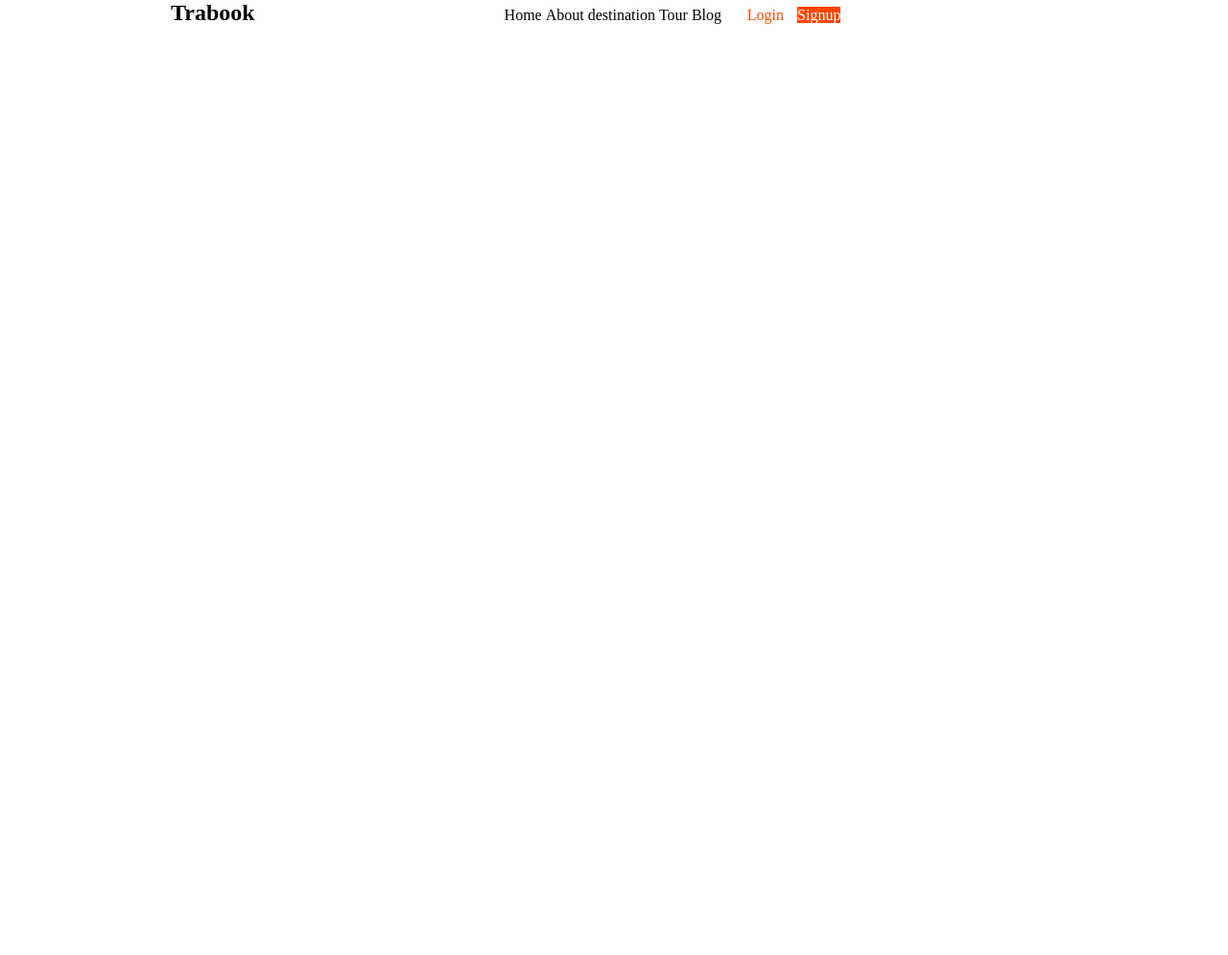
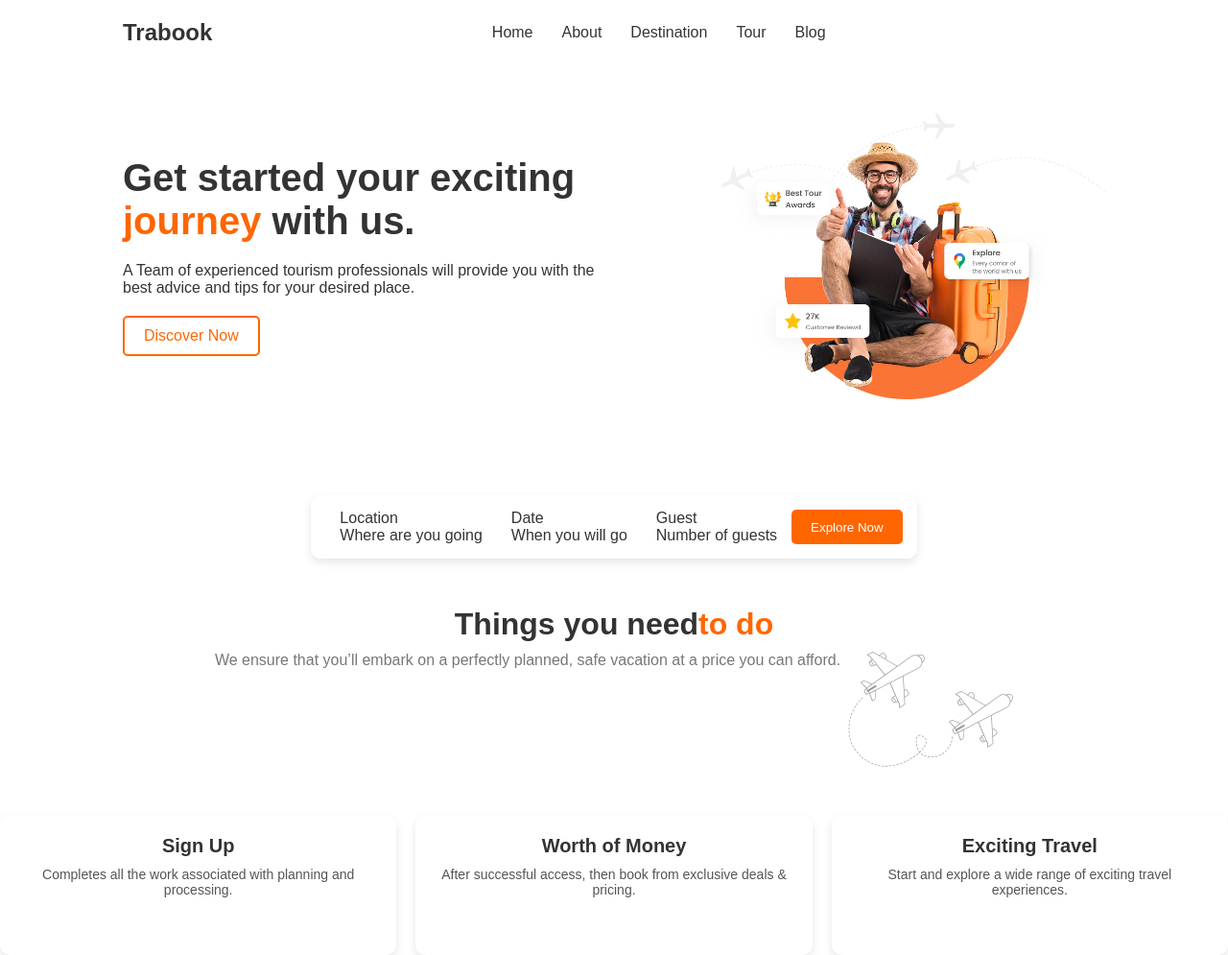
Before and after one commit to Sreenithiii/Task-1, a plain HTML site: page index.html in a window 1280 px wide. Shown: the whole page at 96% size. Before the commit the page ends 800 px from the top, so only its background shows below. Drawn offline with Linux system fonts and the light colour scheme.

Commit message:
code updated

```diff
--- a/index.html
+++ b/index.html
@@ -7,24 +7,74 @@
     <link rel="stylesheet" href="style.css"/>
 </head>
 <body>
-    <div class="header">
-        <nav>
-            <h1>Trabook</h1>
-            <ul>
-                <li>Home</li>
-                <li>About</li>
-                <li>destination</li>
-                <li>Tour</li>
-                <li>Blog</li>
-               </ul>
-               <button1>Login</button1>
-               <button2>Signup</button2>
-        </nav>
+    <header>
+        <nav class="navbar">
+        <div class="logo"> Trabook</div>
+        <ul class="nav-links">
+            <li><a href="#">Home</a></li>
+            <li><a href="#">About</a></li>
+            <li><a href="#">Destination</a></li>
+            <li><a href="#">Tour</a></li>
+            <li><a href="#">Blog</a></li>
+            </ul>
+            <div class="buttons">
+                <a href="#" class="login"></a>
+                <a href="#" class="Signup"></a>
+
+            </div>
+         </nav>
+    </header>
+
+    <section class="hero">
+    <div class="hero-text">
+        <h1>Get started your exciting <span class="highlight">journey</span> with us.</h1>
+            <p>A Team of experienced tourism professionals will provide you with the best advice and tips for your desired place.</p>
+            <a href="#" class="cta">Discover Now</a>
+        </div>
+        <div class="hero-image">
+            <img src= images/Image.jpg alt="Traveler">
+        </div>
+
+   </section>
+
+   <section class="search-bar">
+    <div class="search-box">
+        <div class="search-item">Location <br><span>Where are you going</span></div>
+        <div class="search-item">Date <br><span>When you will go</span></div>
+        <div class="search-item">Guest <br><span>Number of guests</span></div>
+        <button class="search-btn">Explore Now</button>
     </div>
+</section>
 
 
-    <div class="content"></div>
-    <div class="searchbar"></div>
+<section class="steps-section">
+
+    <h2>Things you need <span class="highlight">to do</span></h2>
+    <p>We ensure that you’ll embark on a perfectly planned, safe vacation at a price you can afford. <img src="images/Element.png"></p>
+
+    <div class="steps-container">
+        <div class="step-card">
+
+            <h3>Sign Up</h3>
+            <p>Completes all the work associated with planning and processing.</p>
+        </div>
+
+        <div class="step-card">
+            <h3>Worth of Money</h3>
+            <p>After successful access, then book from exclusive deals & pricing.</p>
+        </div>
+
+        <div class="step-card">
+
+            <h3>Exciting Travel</h3>
+            <p>Start and explore a wide range of exciting travel experiences.</p>
+        </div>
+    </div>
+</section>
+
+
+
+
 
 </body>
 </html>
--- a/style.css
+++ b/style.css
@@ -1,36 +1,208 @@
-*{
+* {
     margin: 0;
     padding: 0;
-
-}
-nav{
-
-    display:inline;
-    margin:10%;
-    padding: 10px;
-    background-color: white;
-    color: black;
-    padding: 50px;
+    box-sizing: border-box;
+    font-family: Arial, sans-serif;
 }
 
-h1,ul,li{
-    display:inline;
+body {
+    background: #fff;
+    color: #333;
 }
 
-ul{
- margin-left:20%;
-
+.navbar {
+    display: flex;
+    justify-content: space-between;
+    align-items: center;
+    padding: 20px 10%;
+    background: #fff;
 }
 
-button1{
-margin-left:1%;
-padding: 10px;
-background-color:white;
-color:orangered;
-
+.logo {
+    font-size: 24px;
+    font-weight: bold;
 }
 
-button2{
-    background-color: orangered;
-    color: white;
+.nav-links {
+    list-style: none;
+    display: flex;
 }
+
+.nav-links li {
+    margin: 0 15px;
+}
+
+.nav-links a {
+    text-decoration: none;
+    color: #333;
+    font-size: 16px;
+}
+
+.auth-buttons a {
+    margin-left: 15px;
+    padding: 10px 20px;
+    text-decoration: none;
+    border-radius: 5px;
+}
+
+.login {
+    color: #ff6600;
+}
+
+.signup {
+    background: #ff6600;
+    color: #fff;
+}
+
+.hero {
+    display: flex;
+    align-items: center;
+    justify-content: space-between;
+    padding: 50px 10%;
+}
+
+.hero-text {
+    max-width: 500px;
+}
+
+.hero-text h1 {
+    font-size: 40px;
+    font-weight: bold;
+    margin-bottom: 20px;
+}
+
+.highlight {
+    color: #ff6600;
+}
+
+.hero-text p {
+    font-size: 16px;
+    margin-bottom: 20px;
+}
+
+.cta {
+    display: inline-block;
+    background: none;
+    border: 2px solid #ff6600;
+    padding: 10px 20px;
+    text-decoration: none;
+    color: #ff6600;
+    border-radius: 5px;
+}
+
+.hero-image {
+    position: relative;
+}
+
+.hero-image img {
+    width: 400px;
+}
+
+.badge {
+    position: absolute;
+    background: #fff;
+    padding: 10px;
+    border-radius: 5px;
+    box-shadow: 0 4px 6px rgba(0, 0, 0, 0.1);
+}
+
+.award {
+    top: 10%;
+    left: 60%;
+}
+
+.reviews {
+    bottom: 10%;
+    left: 50%;
+}
+
+.explore {
+    top: 50%;
+    left: 70%;
+}
+
+.search-bar {
+    display: flex;
+    justify-content: center;
+    margin: 50px 0;
+}
+
+.search-box {
+    display: flex;
+    background: #fff;
+    padding: 15px;
+    box-shadow: 0 4px 10px rgba(0, 0, 0, 0.1);
+    border-radius: 10px;
+}
+
+.search-item {
+    margin: 0 15px;
+}
+
+.search-btn {
+    background: #ff6600;
+    color: #fff;
+    border: none;
+    padding: 10px 20px;
+    border-radius: 5px;
+    cursor: pointer;
+}
+steps-section {
+    text-align: center;
+    padding: 50px 10%;
+    background: #f9f9f9;
+}
+
+.steps-section h2 {
+    display: flex;
+    justify-content: center;
+    font-size: 32px;
+    font-weight: bold;
+    margin-bottom: 10px;
+}
+
+.steps-section .highlight {
+    color: #ff6600;
+}
+
+.steps-section p {
+    display: flex;
+    justify-content: center;
+    font-size: 16px;
+    color: #777;
+    margin-bottom: 40px;
+}
+img{
+    display: flex;
+}
+
+.steps-container {
+    display: flex;
+    justify-content: space-between;
+    gap: 20px;
+}
+
+.step-card {
+    background: white;
+    padding: 20px;
+    text-align: center;
+    box-shadow: 0 4px 10px rgba(0, 0, 0, 0.1);
+    border-radius: 10px;
+    flex: 1;
+}
+
+.step-card img {
+    width: 50px;
+    margin-bottom: 15px;
+}
+
+.step-card h3 {
+    font-size: 20px;
+    font-weight: bold;
+    margin-bottom: 10px;
+}
+
+.step-card p {
+    font-size: 14px;
+    color: #555;
+}
```
Also changed, not shown: images/Element.png (added), images/Image.jpg (added).
